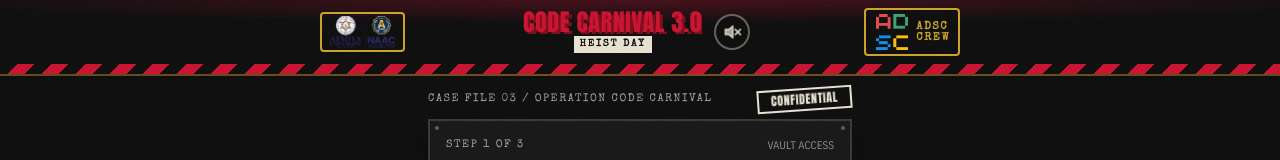
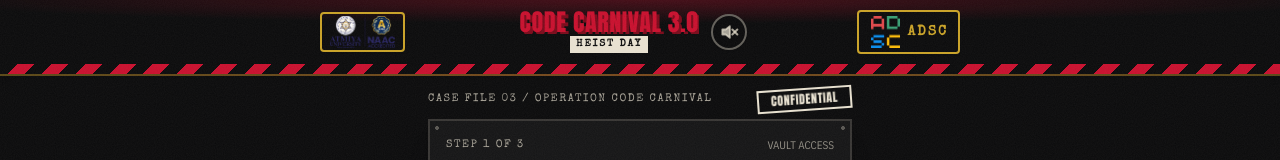
Before and after one commit to Tejas3545/money-heist-quiz, a Next.js app: page / in a window 1280 px wide. Shown: the top 160 px of the page. Built offline with nearby package versions, Linux system fonts and the light colour scheme.

Commit message:
style: remove CREW text from header logo, show only ADSC

```diff
--- a/components/ui.tsx
+++ b/components/ui.tsx
@@ -10,19 +10,17 @@ export function AdscStamp({ size = 36, big = false }: { size?: number; big?: boo
   return (
     <div
       className={`inline-flex shrink-0 items-center border border-gold/80 sm:border-2 sm:border-gold bg-ink/95 rounded shadow-sm ${
-        big ? 'gap-3 px-3.5 py-2' : 'gap-1 sm:gap-1.5 px-1.5 py-1 sm:px-2 sm:py-1'
+        big ? 'gap-2.5 px-3 py-1.5' : 'gap-1.5 px-2 py-1 sm:px-2.5 sm:py-1'
       }`}
     >
       {/* eslint-disable-next-line @next/next/no-img-element */}
       <img
         src="/brand/adsc-logo.png"
         alt="ADSC logo"
-        className={`block shrink-0 object-contain ${big ? 'h-16 w-16' : 'h-7 w-7 sm:h-9 sm:w-9'}`}
+        className={`block shrink-0 object-contain ${big ? 'h-14 w-14' : 'h-7 w-7 sm:h-8 sm:w-8'}`}
       />
-      <span className={`label leading-none text-gold font-bold ${big ? 'text-[22px]' : 'text-[9px] sm:text-[11px]'}`}>
+      <span className={`label leading-none text-gold font-bold ${big ? 'text-[22px]' : 'text-[12px] sm:text-[14px]'}`}>
         ADSC
-        <br />
-        CREW
       </span>
     </div>
   );
```
